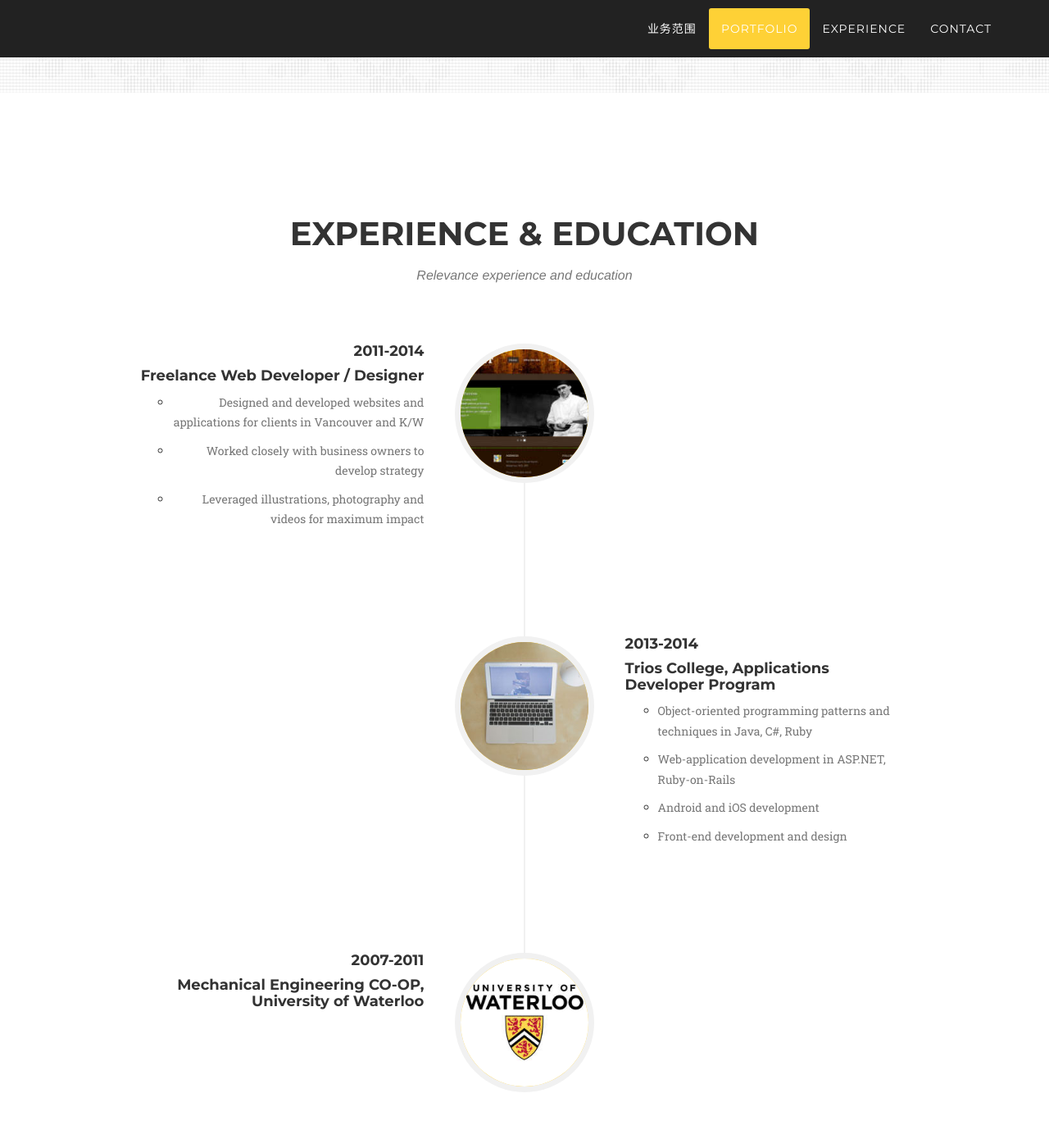
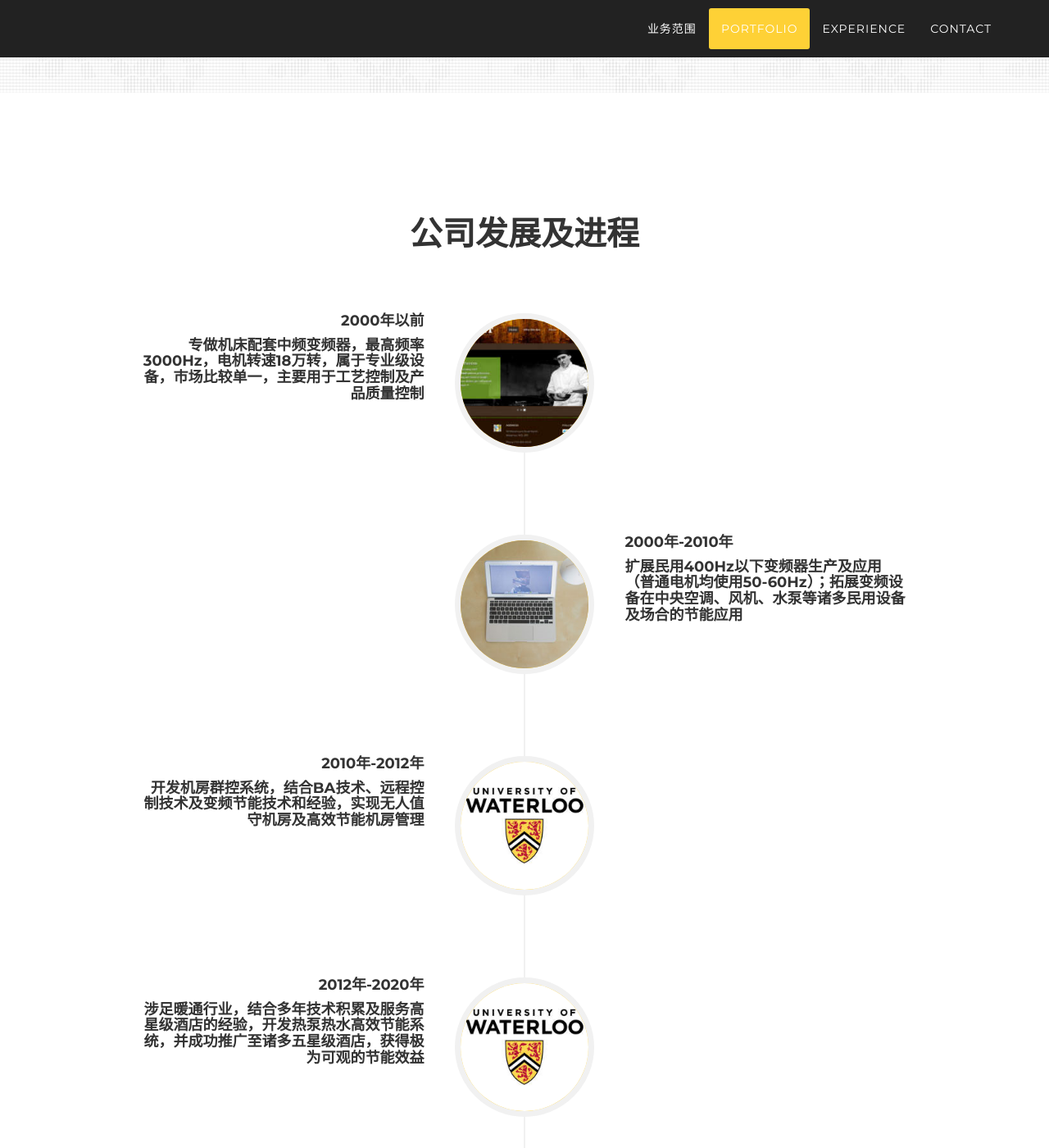
Before and after one commit to wxelec/wxelec.github.io, a Jekyll site: the page built from index.html, in a window 1280 px wide and 1400 px high, scrolled down 3755 px. Shown: the whole window at 82% size. Built offline with Jekyll 4.4.1, drawn with Linux system fonts in a browser that asks for light colours; some web fonts are replaced; some of the changed text lies outside the part shown.

Commit message:
Update about.html

```diff
--- a/_includes/about.html
+++ b/_includes/about.html
@@ -3,8 +3,8 @@
         <div class="container">
             <div class="row">
                 <div class="col-lg-12 text-center">
-                    <h2 class="section-heading">Experience & Education</h2>
-                    <h3 class="section-subheading text-muted">Relevance experience and education</h3>
+                    <h2 class="section-heading">公司发展及进程</h2>
+                    <h3 class="section-subheading text-muted"></h3>
                 </div>
             </div>
             <div class="row">
@@ -16,10 +16,10 @@
                             </div>
                             <div class="timeline-panel">
                                 <div class="timeline-heading">
-                                    <h4>2011-2014</h4>
-                                    <h4 class="subheading">Freelance Web Developer / Designer</h4>
+                                    <h4>2000年以前</h4>
+                                    <h4 class="subheading">专做机床配套中频变频器，最高频率3000Hz，电机转速18万转，属于专业级设备，市场比较单一，主要用于工艺控制及产品质量控制</h4>
                                 </div>
-                                <div class="timeline-body">
+<!--                                 <div class="timeline-body">
                                         <ul>
                                             <li>
                                                 <p class="text-muted">
@@ -37,7 +37,7 @@
                                                 </p>
                                                 </li>
                                         </ul>
-                                </div>
+                                </div> -->
                             </div>
                         </li>
                         <li class="timeline-inverted">
@@ -46,10 +46,10 @@
                             </div>
                             <div class="timeline-panel">
                                 <div class="timeline-heading">
-                                    <h4>2013-2014</h4>
-                                    <h4 class="subheading">Trios College, Applications Developer Program</h4>
+                                    <h4>2000年-2010年</h4>
+                                    <h4 class="subheading">扩展民用400Hz以下变频器生产及应用（普通电机均使用50-60Hz）；拓展变频设备在中央空调、风机、水泵等诸多民用设备及场合的节能应用</h4>
                                 </div>
-                                <div class="timeline-body">
+<!--                                 <div class="timeline-body">
                                     <ul>
                                             <li>
                                                 <p class="text-muted">
@@ -70,7 +70,7 @@
                                                 </p>
                                             </li>
                                         </ul>
-                                </div>
+                                </div> -->
                             </div>
                         </li>
                         <li>
@@ -79,8 +79,36 @@
                             </div>
                             <div class="timeline-panel">
                                 <div class="timeline-heading">
-                                    <h4>2007-2011</h4>
-                                    <h4 class="subheading">Mechanical Engineering CO-OP, <br /> University of Waterloo </h4>
+                                    <h4>2010年-2012年</h4>
+                                    <h4 class="subheading">开发机房群控系统，结合BA技术、远程控制技术及变频节能技术和经验，实现无人值守机房及高效节能机房管理</h4>
+                                </div>
+                                <div class="timeline-body">
+                                </div>
+                            </div>
+                        </li>
+
+                        <li>
+                            <div class="timeline-image">
+                                <img class="img-circle img-responsive" src="img/about/3.jpg" alt="">
+                            </div>
+                            <div class="timeline-panel">
+                                <div class="timeline-heading">
+                                    <h4>2012年-2020年</h4>
+                                    <h4 class="subheading">涉足暖通行业，结合多年技术积累及服务高星级酒店的经验，开发热泵热水高效节能系统，并成功推广至诸多五星级酒店，获得极为可观的节能效益</h4>
+                                </div>
+                                <div class="timeline-body">
+                                </div>
+                            </div>
+                        </li>
+
+                        <li>
+                            <div class="timeline-image">
+                                <img class="img-circle img-responsive" src="img/about/3.jpg" alt="">
+                            </div>
+                            <div class="timeline-panel">
+                                <div class="timeline-heading">
+                                    <h4>2020年以后</h4>
+                                    <h4 class="subheading">疫情期间苦练内功，结合物联网和技术积累，开发出物联网机房控制系统，电脑联网、手机联网</h4>
                                 </div>
                                 <div class="timeline-body">
                                 </div>
```
